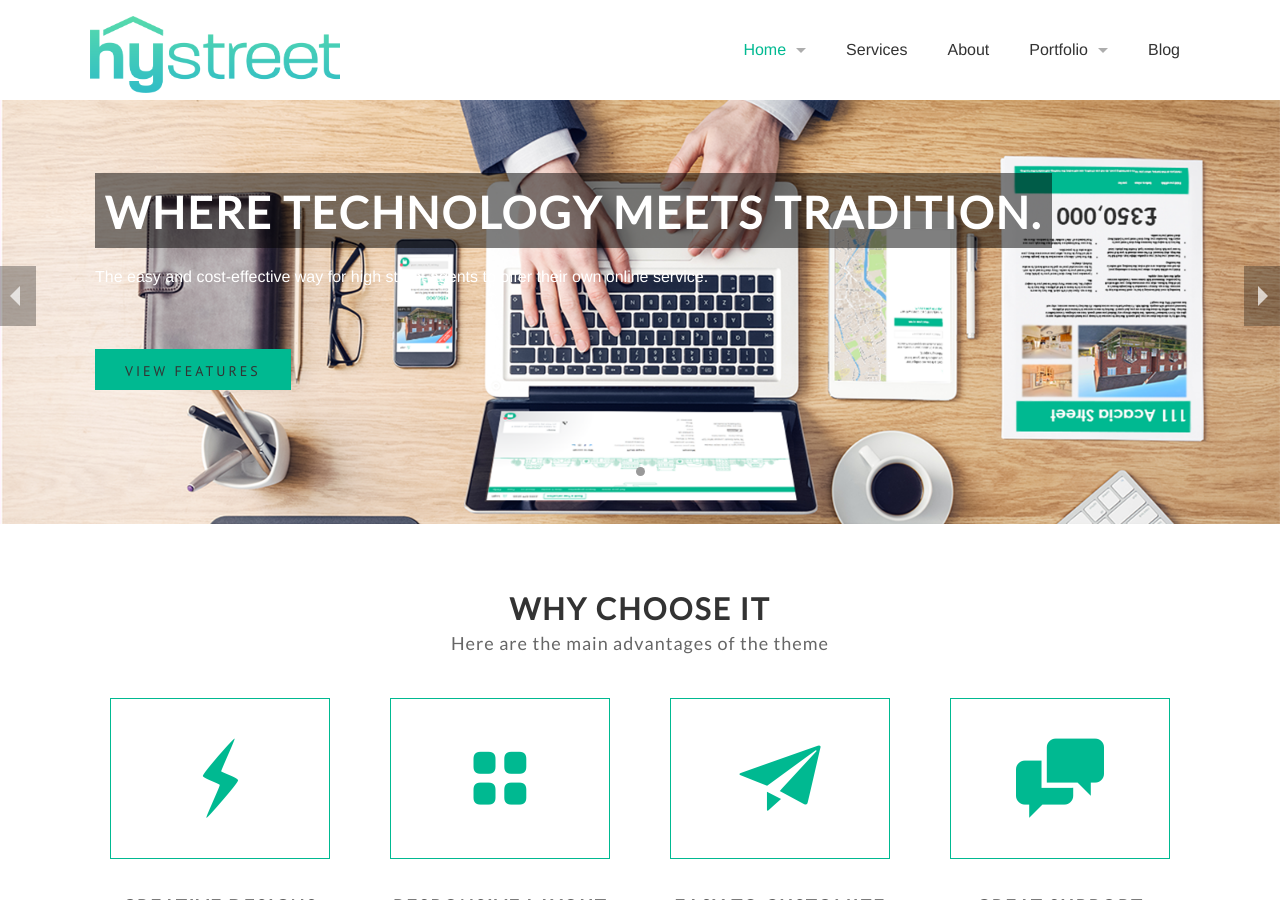
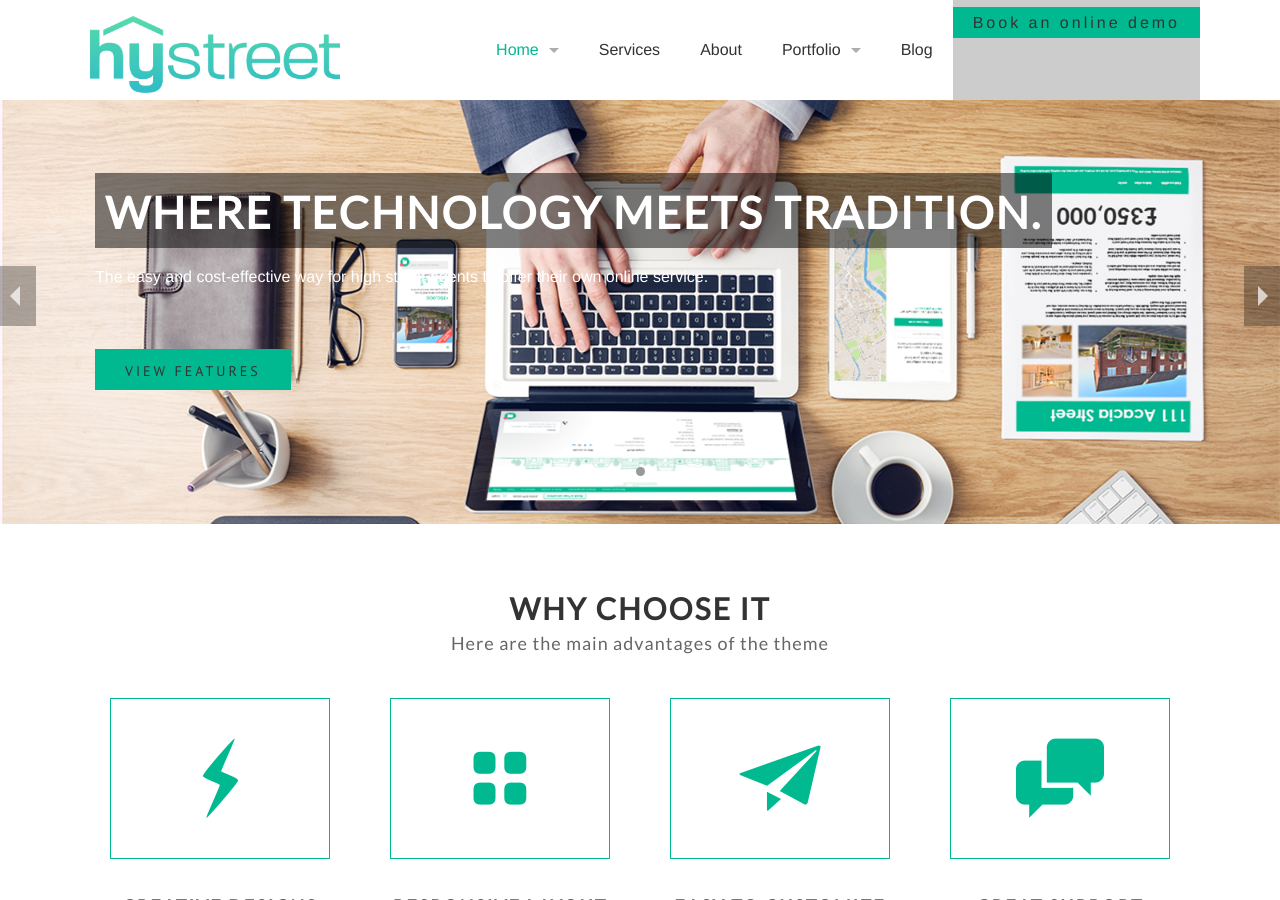
Before and after one commit to hystreet/hystreet.github.io, a Jekyll site: the page built from index.html, in a window 1280 px wide and 900 px high. Built offline with Jekyll 4.4.1, drawn with Linux system fonts in a browser that asks for light colours; some web fonts are replaced.

Commit message:
Adding button to menu

```diff
--- a/_layouts/default.html
+++ b/_layouts/default.html
@@ -55,6 +55,11 @@
                   </li>
                 {% endif %}
               {% endfor %}
+                <li>
+                       <a class="button" href="#">
+                           Book an online demo
+                       </a>
+                </li>
             </ul>
           </section>
         </nav>
```
